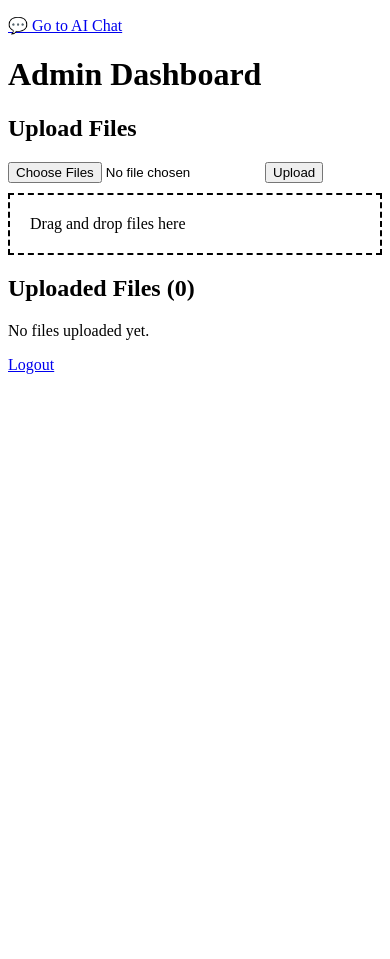
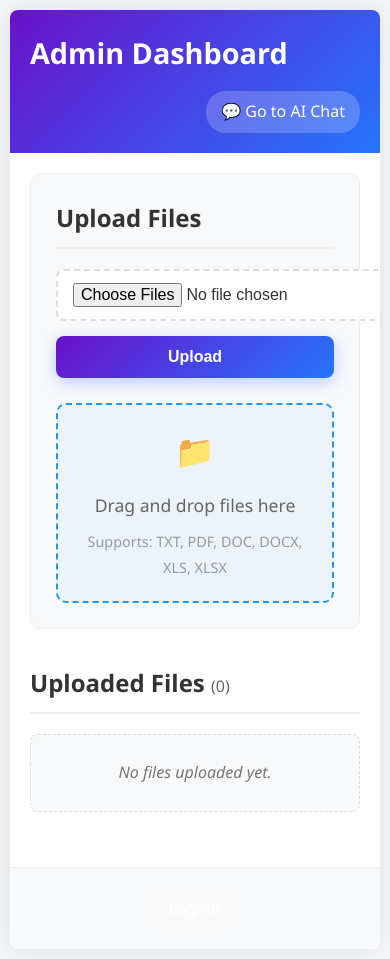
Before and after one commit to spy1345a/AI-Tuter, a Flask app: page /dashboard in a window 390 px wide. Before the commit the page ends 374 px from the top, so only its background shows below. Run offline with Flask 3, Linux system fonts and the light colour scheme; the visitor is signed in with stand-in values (Sample User, id 1).

Commit message:
Added Css

```diff
--- a/static/style.css
+++ b/static/style.css
@@ -0,0 +1,478 @@
+/* Base styles */
+* {
+    margin: 0;
+    padding: 0;
+    box-sizing: border-box;
+}
+
+body {
+    font-family: 'Segoe UI', Tahoma, Geneva, Verdana, sans-serif;
+    background-color: #f5f7fa;
+    color: #333;
+    line-height: 1.6;
+    padding: 20px;
+}
+
+/* Container */
+.container {
+    max-width: 900px;
+    margin: 0 auto;
+    background: white;
+    border-radius: 12px;
+    box-shadow: 0 0 30px rgba(0, 0, 0, 0.1);
+    overflow: hidden;
+}
+
+/* Header */
+header {
+    background: linear-gradient(135deg, #6a11cb 0%, #2575fc 100%);
+    color: white;
+    padding: 25px 30px;
+    position: relative;
+}
+
+header h1 {
+    font-size: 2.2rem;
+    font-weight: 600;
+    margin-bottom: 15px;
+}
+
+.dashboard-nav {
+    display: flex;
+    justify-content: flex-end;
+}
+
+/* Navigation links */
+.nav-link, .back-link, .logout-link {
+    color: white;
+    text-decoration: none;
+    font-weight: 500;
+    padding: 8px 15px;
+    border-radius: 20px;
+    background: rgba(255, 255, 255, 0.2);
+    transition: all 0.3s ease;
+    display: inline-flex;
+    align-items: center;
+    gap: 5px;
+}
+
+.nav-link:hover, .back-link:hover, .logout-link:hover {
+    background: rgba(255, 255, 255, 0.3);
+    transform: translateY(-2px);
+}
+
+/* Main content */
+main {
+    padding: 30px;
+}
+
+/* Flash messages */
+.flash-messages {
+    margin-bottom: 25px;
+}
+
+.dashboard-messages {
+    margin-top: 0;
+}
+
+.flash-message {
+    padding: 15px 20px;
+    border-radius: 8px;
+    margin-bottom: 12px;
+    font-weight: 500;
+    animation: fadeIn 0.3s ease-in;
+    display: flex;
+    align-items: center;
+    gap: 10px;
+}
+
+.flash-message::before {
+    font-size: 1.2rem;
+}
+
+.flash-message.error {
+    background-color: #ffebee;
+    color: #c62828;
+    border-left: 4px solid #c62828;
+}
+
+.flash-message.error::before {
+    content: "⚠️";
+}
+
+.flash-message.success {
+    background-color: #e8f5e9;
+    color: #2e7d32;
+    border-left: 4px solid #2e7d32;
+}
+
+.flash-message.success::before {
+    content: "✅";
+}
+
+.flash-message.info {
+    background-color: #e3f2fd;
+    color: #1565c0;
+    border-left: 4px solid #1565c0;
+}
+
+.flash-message.info::before {
+    content: "ℹ️";
+}
+
+/* Sections */
+section {
+    margin-bottom: 35px;
+}
+
+section h2 {
+    color: #333;
+    font-size: 1.5rem;
+    margin-bottom: 20px;
+    padding-bottom: 10px;
+    border-bottom: 2px solid #eee;
+}
+
+.file-count {
+    color: #666;
+    font-size: 1rem;
+    font-weight: normal;
+}
+
+/* Input groups */
+.input-group {
+    display: flex;
+    gap: 15px;
+    margin-bottom: 20px;
+    flex-wrap: wrap;
+}
+
+/* Form elements */
+.form-input, .file-input, .message-input {
+    flex: 1;
+    padding: 14px 18px;
+    border: 2px solid #ddd;
+    border-radius: 8px;
+    font-size: 1rem;
+    transition: all 0.3s ease;
+    min-width: 200px;
+}
+
+.form-input:focus, .file-input:focus, .message-input:focus {
+    outline: none;
+    border-color: #2196f3;
+    box-shadow: 0 0 0 3px rgba(33, 150, 243, 0.2);
+}
+
+/* Buttons */
+.login-button, .send-button, .upload-button {
+    background: linear-gradient(135deg, #6a11cb 0%, #2575fc 100%);
+    color: white;
+    border: none;
+    border-radius: 8px;
+    padding: 14px 25px;
+    font-size: 1rem;
+    font-weight: 600;
+    cursor: pointer;
+    transition: all 0.3s ease;
+    box-shadow: 0 4px 15px rgba(37, 117, 252, 0.3);
+    min-width: 120px;
+}
+
+.login-button:hover, .send-button:hover, .upload-button:hover {
+    transform: translateY(-3px);
+    box-shadow: 0 7px 20px rgba(37, 117, 252, 0.4);
+}
+
+.login-button:active, .send-button:active, .upload-button:active {
+    transform: translateY(-1px);
+}
+
+/* Upload section */
+.upload-section {
+    background: #f8f9fa;
+    padding: 25px;
+    border-radius: 10px;
+    border: 1px solid #eee;
+}
+
+.upload-form {
+    margin-bottom: 25px;
+}
+
+.file-input {
+    background: white;
+    border: 2px dashed #ddd;
+}
+
+.file-input:focus {
+    border-style: solid;
+}
+
+/* Drop zone */
+.drop-zone {
+    border: 2px dashed #2196f3;
+    border-radius: 10px;
+    padding: 30px;
+    text-align: center;
+    background: rgba(33, 150, 243, 0.05);
+    transition: all 0.3s ease;
+    cursor: pointer;
+}
+
+.drop-zone:hover {
+    background: rgba(33, 150, 243, 0.1);
+    border-color: #1976d2;
+}
+
+.drop-zone-content {
+    color: #666;
+}
+
+.drop-icon {
+    font-size: 3rem;
+    display: block;
+    margin-bottom: 15px;
+}
+
+.drop-zone p {
+    font-size: 1.1rem;
+    margin-bottom: 10px;
+    font-weight: 500;
+}
+
+.drop-zone small {
+    color: #999;
+    font-size: 0.9rem;
+}
+
+/* Files section */
+.files-section h2 {
+    color: #333;
+}
+
+.file-list {
+    list-style: none;
+    background: #f8f9fa;
+    border-radius: 8px;
+    padding: 15px;
+    border: 1px solid #eee;
+    max-height: 300px;
+    overflow-y: auto;
+}
+
+.file-item {
+    padding: 12px 15px;
+    border-bottom: 1px solid #eee;
+    display: flex;
+    align-items: center;
+    gap: 10px;
+}
+
+.file-item:last-child {
+    border-bottom: none;
+}
+
+.file-item::before {
+    content: "📄";
+}
+
+.no-files {
+    text-align: center;
+    color: #757575;
+    font-style: italic;
+    padding: 25px;
+    background: #f8f9fa;
+    border-radius: 8px;
+    border: 1px dashed #ddd;
+}
+
+/* Chat specific styles */
+.conversation-history {
+    margin-bottom: 30px;
+    min-height: 300px;
+}
+
+.chat-list {
+    list-style: none;
+    max-height: 400px;
+    overflow-y: auto;
+    padding: 15px;
+    background-color: #f8f9fa;
+    border-radius: 8px;
+    border: 1px solid #eaeaea;
+}
+
+.message {
+    padding: 12px 15px;
+    margin-bottom: 12px;
+    border-radius: 8px;
+    animation: fadeIn 0.3s ease-in;
+    display: flex;
+    gap: 10px;
+}
+
+.message:last-child {
+    margin-bottom: 0;
+}
+
+.user-message {
+    background-color: #e3f2fd;
+    border-left: 4px solid #2196f3;
+    margin-right: 20%;
+}
+
+.ai-message {
+    background-color: #f5f5f5;
+    border-left: 4px solid #9e9e9e;
+    margin-left: 20%;
+}
+
+.empty-conversation {
+    text-align: center;
+    color: #757575;
+    font-style: italic;
+    padding: 30px;
+}
+
+.message-form {
+    margin-top: 20px;
+}
+
+.message-input {
+    flex: 1;
+}
+
+/* Login page specific */
+body.login-page {
+    background: linear-gradient(135deg, #6a11cb 0%, #2575fc 100%);
+    background-size: cover;
+    background-repeat: no-repeat;
+    background-attachment: fixed;
+    height: 100vh;
+    display: flex;
+    justify-content: center;
+    align-items: center;
+}
+
+.login-container {
+    width: 100%;
+    max-width: 400px;
+    padding: 20px;
+}
+
+.login-form {
+    background: white;
+    padding: 40px 30px;
+    border-radius: 12px;
+    box-shadow: 0 15px 35px rgba(0, 0, 0, 0.2);
+    text-align: center;
+    animation: slideUp 0.5s ease-out;
+}
+
+@keyframes slideUp {
+    from {
+        opacity: 0;
+        transform: translateY(30px);
+    }
+    to {
+        opacity: 1;
+        transform: translateY(0);
+    }
+}
+
+.login-form h2 {
+    margin-bottom: 30px;
+    color: #333;
+    font-size: 2rem;
+    font-weight: 600;
+}
+
+/* Footer */
+footer {
+    padding: 20px 30px;
+    text-align: center;
+    border-top: 1px solid #eee;
+    background: #f8f9fa;
+}
+
+/* Animations */
+@keyframes fadeIn {
+    from { opacity: 0; transform: translateY(10px); }
+    to { opacity: 1; transform: translateY(0); }
+}
+
+/* Responsive design */
+@media (max-width: 768px) {
+    body {
+        padding: 10px;
+    }
+
+    .container {
+        border-radius: 8px;
+    }
+
+    header {
+        padding: 20px;
+    }
+
+    header h1 {
+        font-size: 1.8rem;
+    }
+
+    main {
+        padding: 20px;
+    }
+
+    .input-group {
+        flex-direction: column;
+    }
+
+    .login-button, .send-button, .upload-button {
+        width: 100%;
+    }
+
+    .user-message {
+        margin-right: 10%;
+    }
+
+    .ai-message {
+        margin-left: 10%;
+    }
+
+    .file-list {
+        max-height: 250px;
+    }
+}
+
+@media (max-width: 480px) {
+    .login-container {
+        padding: 15px;
+    }
+
+    .login-form {
+        padding: 30px 20px;
+    }
+
+    .login-form h2 {
+        font-size: 1.7rem;
+    }
+
+    .form-input, .file-input, .message-input {
+        padding: 12px 15px;
+        font-size: 1rem;
+    }
+
+    .login-button, .send-button, .upload-button {
+        padding: 12px;
+        font-size: 1rem;
+    }
+
+    .drop-zone {
+        padding: 20px 15px;
+    }
+
+    .drop-icon {
+        font-size: 2rem;
+    }
+}
--- a/templates/dashboard.html
+++ b/templates/dashboard.html
@@ -3,9 +3,6 @@
 <head>
     <title>Dashboard</title>
     <link rel="stylesheet" type="text/css" href="{{ url_for('static', filename='style.css') }}">
-<p>
-    <a href="{{ url_for('chat') }}">💬 Go to AI Chat</a>
-</p>
     <script>
         // Drag & Drop support
         function allowDrop(ev) {
@@ -19,42 +16,62 @@
     </script>
 </head>
 <body>
+    <div class="container">
+        <header>
             <h1>Admin Dashboard</h1>
+            <nav class="dashboard-nav">
+                <a href="{{ url_for('chat') }}" class="nav-link">💬 Go to AI Chat</a>
+            </nav>
+        </header>
 
+        <main>
             <!-- Flash messages -->
             {% with messages = get_flashed_messages(with_categories=true) %}
               {% if messages %}
-        <ul>
+                <div class="flash-messages dashboard-messages">
                 {% for category, message in messages %}
-          <li>{{ category|capitalize }}: {{ message }}</li>
+                  <div class="flash-message {{ category }}">{{ message }}</div>
                 {% endfor %}
-        </ul>
+                </div>
               {% endif %}
             {% endwith %}
 
+            <section class="upload-section">
                 <h2>Upload Files</h2>
-    <form method="POST" enctype="multipart/form-data">
+                <form method="POST" enctype="multipart/form-data" class="upload-form">
+                    <div class="input-group">
                         <input type="file" id="fileInput" name="file" multiple
-               accept=".txt,.pdf,.doc,.docx,.xls,.xlsx" required>
-        <button type="submit">Upload</button>
+                               accept=".txt,.pdf,.doc,.docx,.xls,.xlsx" required class="file-input">
+                        <button type="submit" class="upload-button">Upload</button>
+                    </div>
                 </form>
 
-    <div ondrop="dropHandler(event)" ondragover="allowDrop(event)"
-         style="border:2px dashed black; padding:20px; margin-top:10px;">
-        Drag and drop files here
+                <div class="drop-zone" ondrop="dropHandler(event)" ondragover="allowDrop(event)">
+                    <div class="drop-zone-content">
+                        <span class="drop-icon">📁</span>
+                        <p>Drag and drop files here</p>
+                        <small>Supports: TXT, PDF, DOC, DOCX, XLS, XLSX</small>
                     </div>
+                </div>
+            </section>
 
-    <h2>Uploaded Files ({{ count }})</h2>
+            <section class="files-section">
+                <h2>Uploaded Files <span class="file-count">({{ count }})</span></h2>
                 {% if files %}
-        <ul>
+                    <ul class="file-list">
                     {% for file in files %}
-            <li>{{ file }}</li>
+                        <li class="file-item">{{ file }}</li>
                     {% endfor %}
                     </ul>
                 {% else %}
-        <p>No files uploaded yet.</p>
+                    <p class="no-files">No files uploaded yet.</p>
                 {% endif %}
+            </section>
+        </main>
 
-    <p><a href="{{ url_for('logout') }}">Logout</a></p>
+        <footer>
+            <p><a href="{{ url_for('logout') }}" class="logout-link">Logout</a></p>
+        </footer>
+    </div>
 </body>
 </html>
```
Also changed, not shown: templates/chat.html (+20 -8 lines), templates/login.html (+14 -6 lines). Lines whose indentation alone changed are shown as unchanged.
